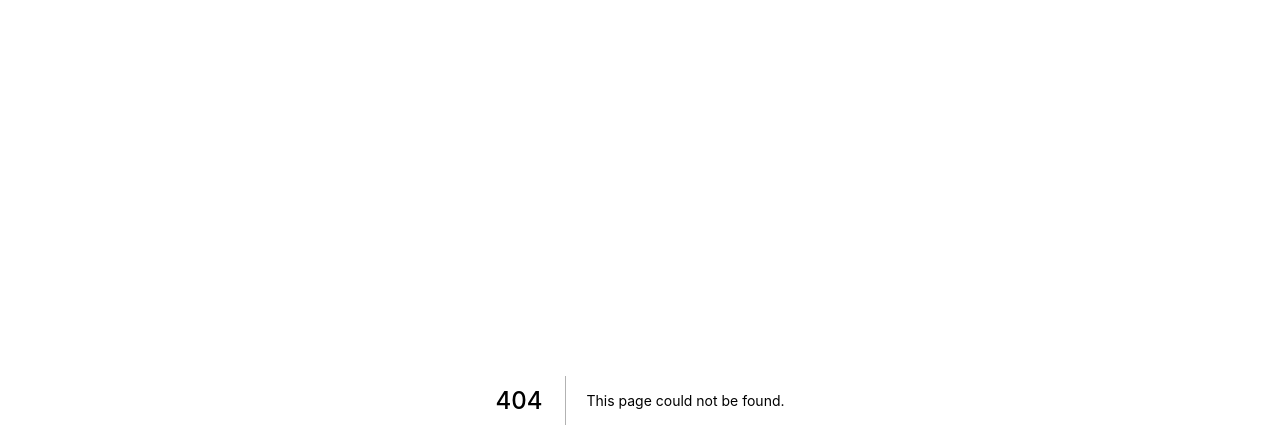
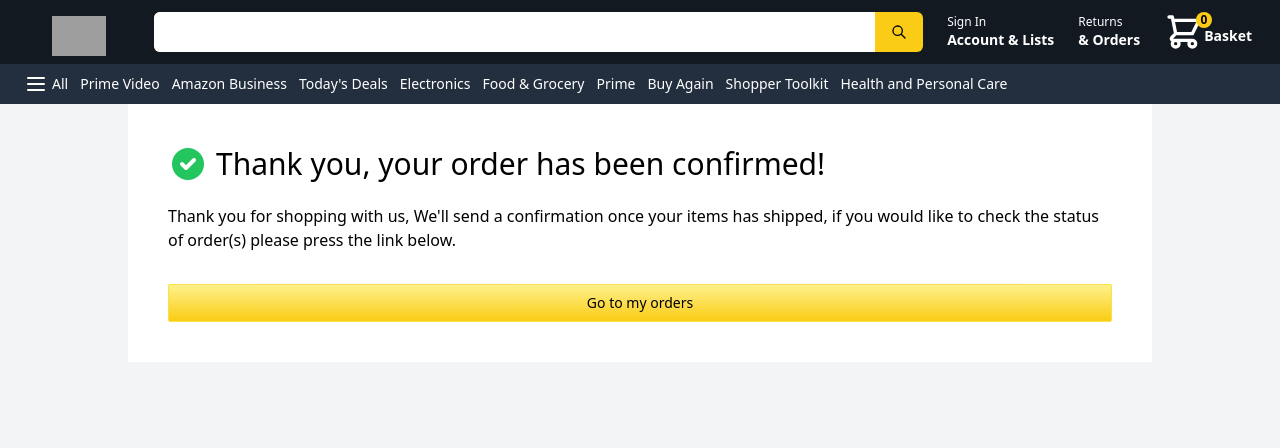
Before and after one commit to taibuharoub/amazon-clone, a Next.js app: page /success in a window 1280 px wide. Before the commit this address had no page. Shown: the top 448 px of the page. Built offline with nearby package versions, Linux system fonts and the light colour scheme; no server answers; grey boxes are pictures that could not be loaded.

Commit message:
Add stripe success page

```diff
--- /dev/null
+++ b/pages/success.js
@@ -0,0 +1,36 @@
+import { useRouter } from "next/router";
+import { CheckCircleIcon } from "@heroicons/react/solid";
+import Header from "../components/Header";
+function Success() {
+  const router = useRouter();
+  return (
+    <div className="bg-gray-100 h-screen">
+      <Header />
+
+      <main className="max-w-screen-lg mx-auto">
+        {/* flex-col will useup the full width of the container */}
+        <div className="flex flex-col p-10 bg-white">
+          <div className="flex items-center space-x-2 mb-5">
+            <CheckCircleIcon className="text-green-500 h-10" />
+            <h1 className="text-3xl">
+              Thank you, your order has been confirmed!
+            </h1>
+          </div>
+          <p>
+            Thank you for shopping with us, We&apos;ll send a confirmation once
+            your items has shipped, if you would like to check the status of
+            order(s) please press the link below.
+          </p>
+          <button
+            onClick={() => router.push("/orders")}
+            className="custom-button mt-8"
+          >
+            Go to my orders
+          </button>
+        </div>
+      </main>
+    </div>
+  );
+}
+
+export default Success;
```
